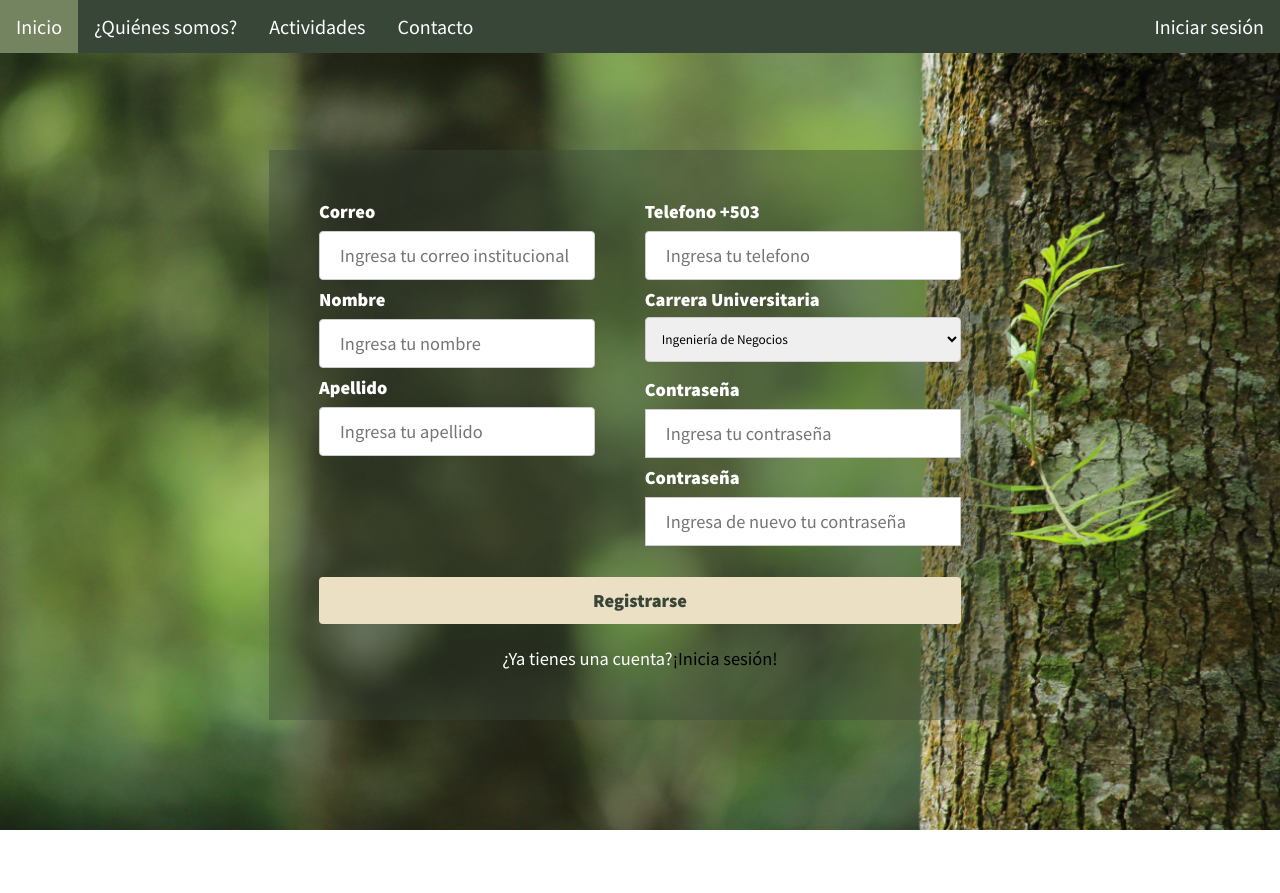
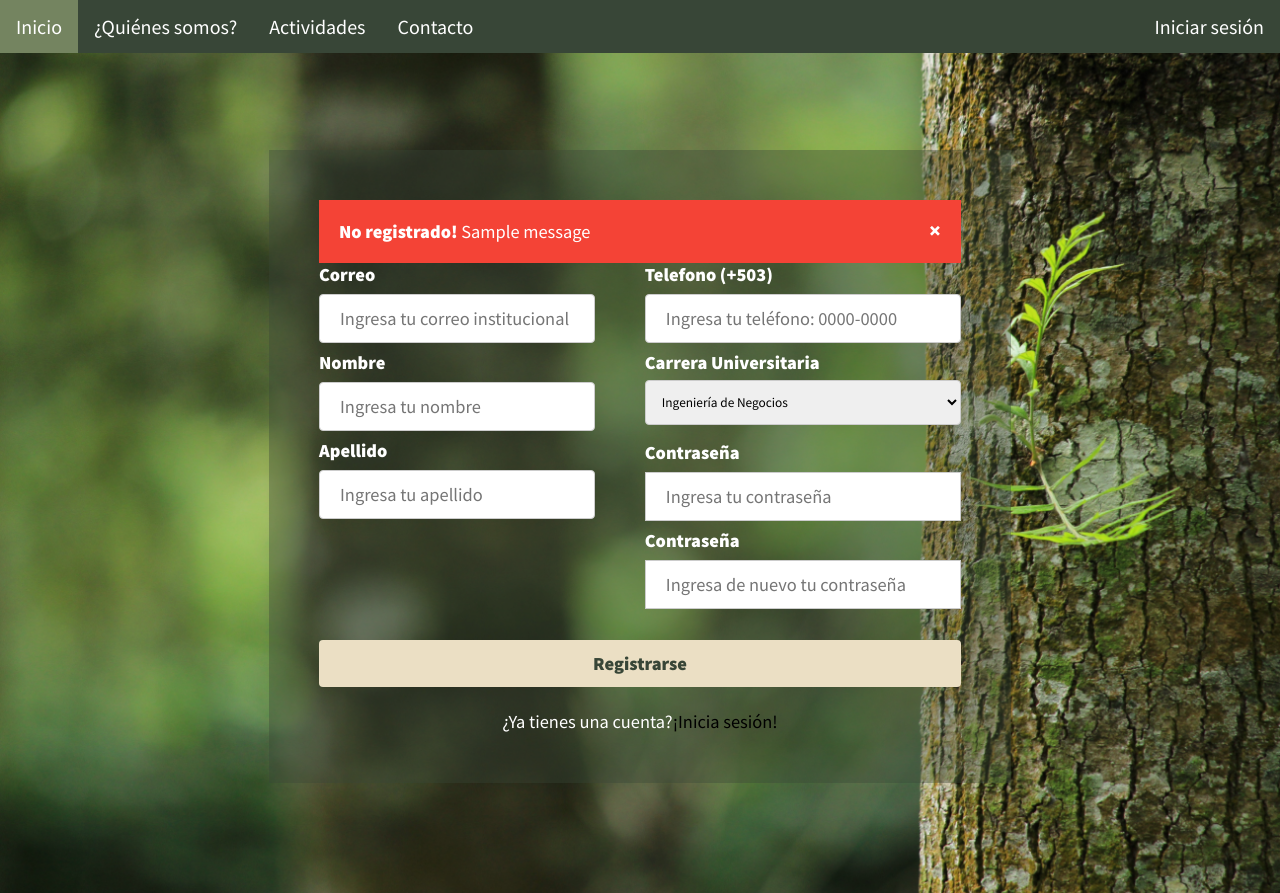
Before and after one commit to Esen-Q1-2022-Prog-Interfaz/grupo03-proyecto-final, a Flask app: page /register in a window 1280 px wide. Before the commit the page ends 830 px from the top, so only its background shows below. Run offline with Flask 2, Linux system fonts and the light colour scheme; tables that the repository leaves empty hold one stand-in row (values such as "Sample post"); one stand-in notice (Sample message) is shown; parts of the project's set-up code (start-up, migrations or seed data) failed here and were passed over; some libraries are stand-ins or nearby versions; some web fonts are replaced.

Commit message:
added error in register check

```diff
--- a/forms/register_form.py
+++ b/forms/register_form.py
@@ -1,3 +1,4 @@
+import datetime
 from random import choices
 from flask_wtf import FlaskForm
 from wtforms.fields import StringField, SubmitField, SelectField, PasswordField
@@ -47,12 +48,12 @@ class RegisterForm(FlaskForm):
     )
 
     telefono = StringField(
-        label="Telefono +503",
+        label="Telefono (+503)",
         validators=[
             InputRequired(),
-            Length(max=8),
+            Length(max=9),
         ],
-        render_kw={"placeholder":"Ingresa tu telefono"}
+        render_kw={"placeholder":"Ingresa tu teléfono: 0000-0000"}
     )
 
     carrera = SelectField(
@@ -76,7 +77,7 @@ class RegisterForm(FlaskForm):
         validators=[
             InputRequired(),
             Length(min=2, max=15),
-            EqualTo("contrasenna", message='Las contraseñas son distintas')
+            EqualTo("contrasenna", message='Las contraseñas deben ser iguales')
 
         ],
         render_kw={"placeholder":"Ingresa de nuevo tu contraseña"}
@@ -91,3 +92,5 @@ class RegisterForm(FlaskForm):
             raise ValidationError("El correo ingresado no es institucional")
         elif current_mail:
             raise ValidationError("El correo ingresado ya ha sido utilizado")
+        elif not 1998 > int(correo_typed[:7]) or int(datetime.date.today().year) < int(correo_typed[:7]):
+            raise ValidationError("El año del correo es inválido")
--- a/routes/main/main.py
+++ b/routes/main/main.py
@@ -1,6 +1,6 @@
 from random import randint
 import string
-from flask import Blueprint, render_template, redirect, url_for, request
+from flask import Blueprint, flash, render_template, redirect, url_for, request
 from flask_login import login_required, login_user, logout_user, current_user
 from forms.form_contactanos import FormContactanos
 from forms.form_peticion_reset import FormPeticionContrasenna
@@ -155,6 +155,9 @@ def register():
         db.session.commit()
 
         return redirect (url_for("main.login"))
+    elif form.is_submitted():
+        for field, error in form.errors.items():
+            flash(f"{error[0]}")
     return render_template("main/register.html", form=form, user=current_user)
 
 @main.route("/profile")
@@ -169,6 +172,14 @@ def profile():
             actividades_dict[ins.idActividad] = activity
         ins_act.append((ins, actividades_dict[ins.idActividad]))
     return render_template("main/profile.html", user=current_user, ins_act=ins_act)
+
+@main.route("/desinscribirse/<int:insc>")
+@login_required
+def desinscribirse(insc):
+    inscripcion = Inscripciones.query.get(insc)
+    db.session.delete(inscripcion)
+    db.session.commit()
+    return redirect(url_for('main.profile'))
 
 
 @main.route(f"/{randoString(20)}", methods=["POST", "GET"])
--- a/templates/main/profile.html
+++ b/templates/main/profile.html
@@ -31,7 +31,7 @@
     <h1 style="text-align: center; margin: 40px; font-size: 47px">Tus actividades</h1>
     <table class="tabla-user">
         <tr>
-            <th>Descripción de la actividad</th>
+            <th colspan="2" >Nombre de la actividad</th>
             <th>Tipo de horas</th>
             <th>Cantidad de horas</th>
             <th>Fecha de inicio</th>
@@ -40,6 +40,7 @@
         </tr>
         {% for ins, act in ins_act %}
             <tr class="linea">
+                <td><a href="{{url_for('main.desinscribirse', insc=ins.idInscripcion)}}"><button>Desinscribirse</button></a></td>
                 <td>{{act.nombreActividad}}</td>
                 {% if act.tipoHoras ==1 %}
                     <td>Medioambientales</td>
--- a/templates/main/register.html
+++ b/templates/main/register.html
@@ -53,15 +53,53 @@
 </div>
 -->
 
+<style>
+  .alert {
+    padding: 20px;
+    background-color: #f44336;
+    color: white;
+  }
+
+  .closebtn {
+    margin-left: 15px;
+    color: white;
+    font-weight: bold;
+    float: right;
+    font-size: 22px;
+    line-height: 20px;
+    cursor: pointer;
+    transition: 0.3s;
+  }
+
+  .closebtn:hover {
+    color: black;
+  }
+  </style>
+
+
 <div class="background-image-register">
   <div class="frame-register">
+
     <form method="post">
       {{ form.hidden_tag() }}
+
 
 
       <div id="contenedor">
         <div id="contenedorcentrado">
           <div id="register">
+
+          {% with messages = get_flashed_messages() %}
+            {% if messages %}
+              {% for message in messages %}
+                <div class="alert">
+                  <span class="closebtn" onclick="this.parentElement.style.display='none';">&times;</span>
+                  <strong>No registrado!</strong> {{ message }}
+                </div>
+              {% endfor %}
+            {% endif %}
+          {% endwith %}
+
             <div class="container">
 
             <div class="columnas-register">
```
